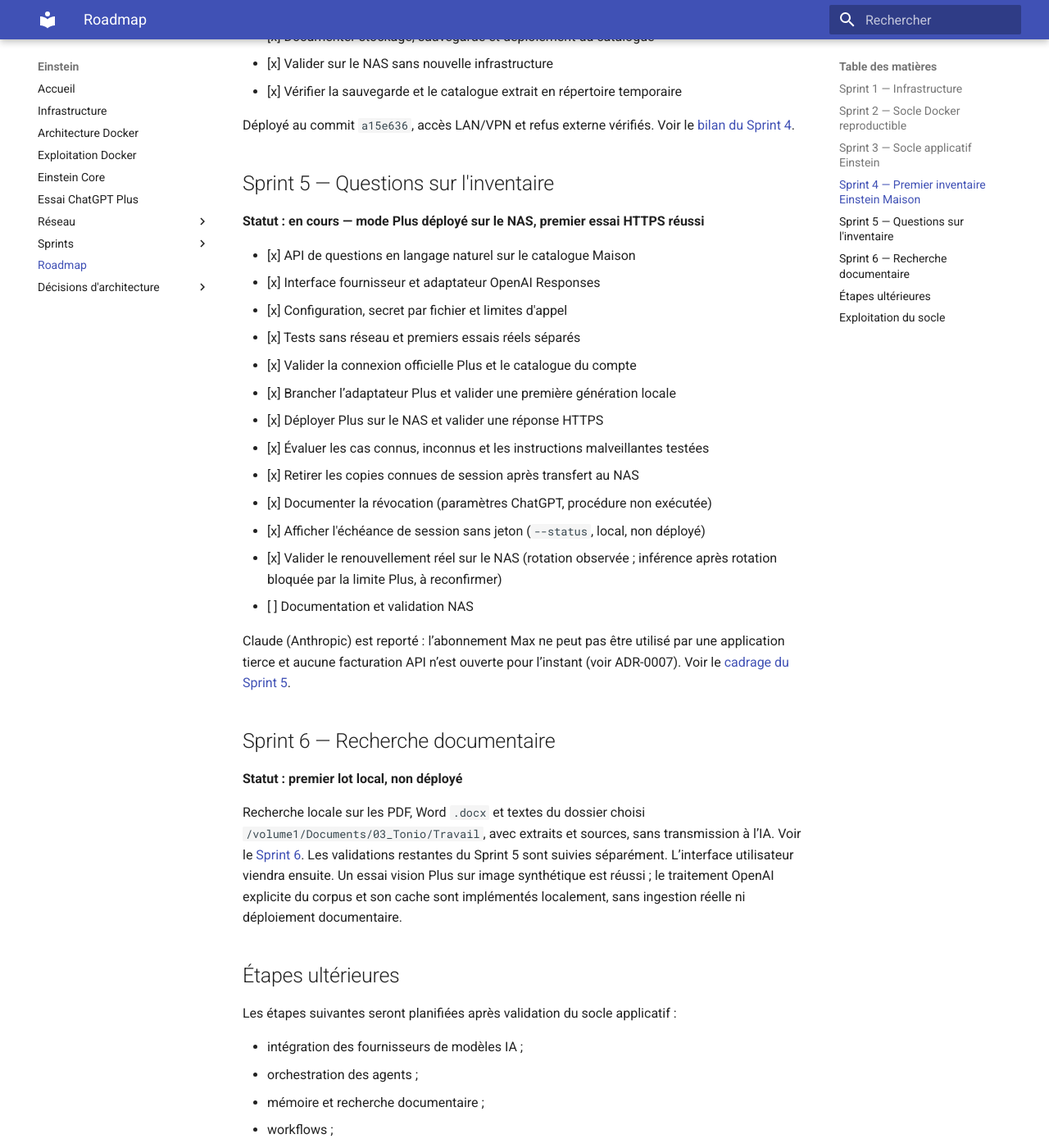
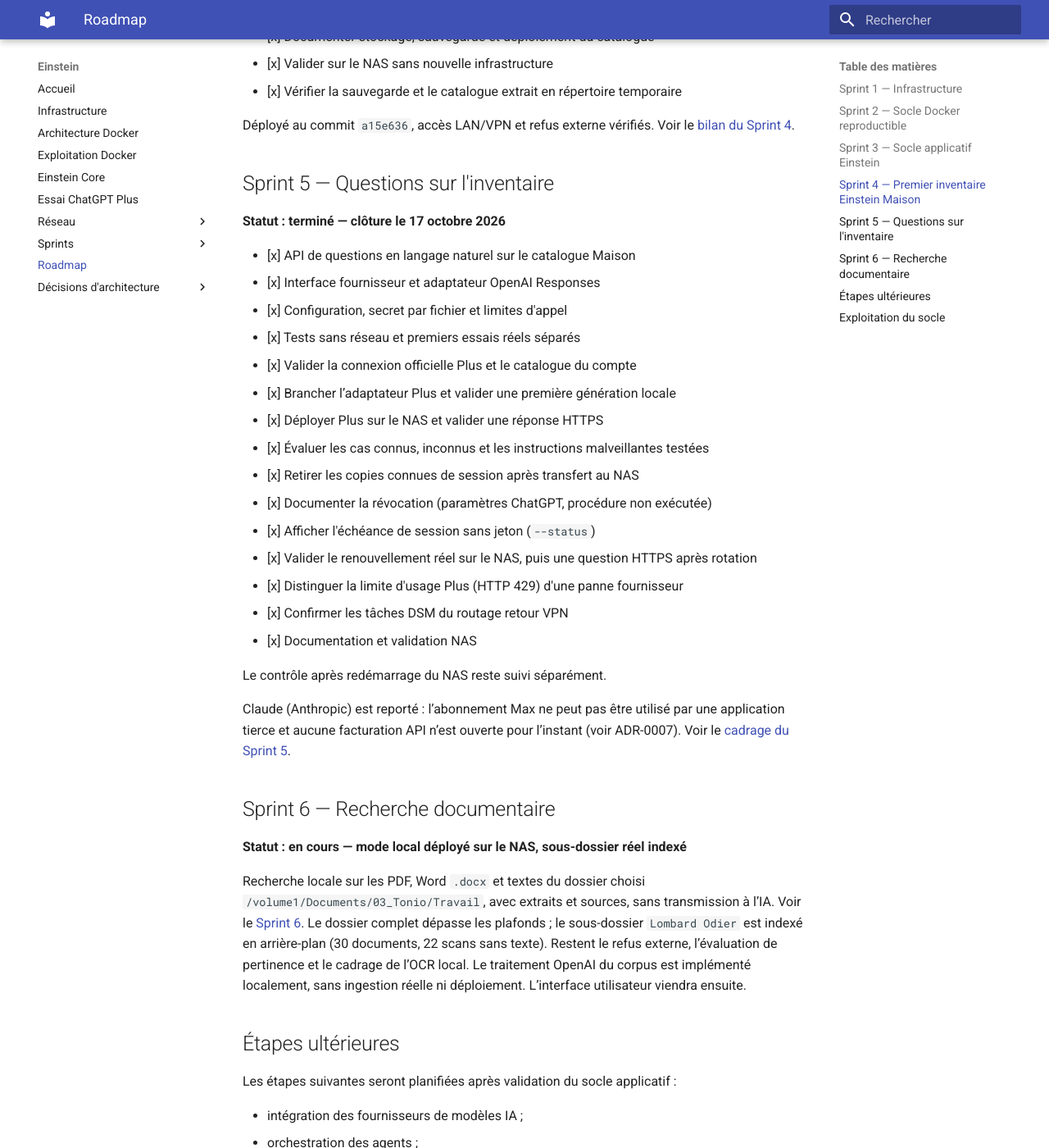
Before and after one commit to asanchez74/Einstein, an MkDocs documentation site: the page built from docs/roadmap.md, in a window 1280 px wide and 1400 px high, scrolled down 2326 px. Shown: the whole window at 82% size. Built offline with MkDocs 1.6.1 and Material for MkDocs 9.7.7, drawn with Linux system fonts in a browser that asks for light colours.

Commit message:
docs: clôturer le Sprint 5 après inférence réussie post-rotation
Co-Authored-By: Claude Opus 5.5 <noreply@anthropic.com>

```diff
--- a/docs/roadmap.md
+++ b/docs/roadmap.md
@@ -84,7 +84,7 @@ Voir le [bilan du Sprint 4](sprints/sprint-4-inventaire-maison.md).
 
 ## Sprint 5 — Questions sur l'inventaire
 
-**Statut : en cours — mode Plus déployé sur le NAS, premier essai HTTPS réussi**
+**Statut : terminé — clôture le 17 octobre 2026**
 
 - [x] API de questions en langage naturel sur le catalogue Maison
 - [x] Interface fournisseur et adaptateur OpenAI Responses
@@ -96,24 +96,29 @@ Voir le [bilan du Sprint 4](sprints/sprint-4-inventaire-maison.md).
 - [x] Évaluer les cas connus, inconnus et les instructions malveillantes testées
 - [x] Retirer les copies connues de session après transfert au NAS
 - [x] Documenter la révocation (paramètres ChatGPT, procédure non exécutée)
-- [x] Afficher l'échéance de session sans jeton (`--status`, local, non déployé)
-- [x] Valider le renouvellement réel sur le NAS (rotation observée ; inférence après rotation bloquée par la limite Plus, à reconfirmer)
-- [ ] Documentation et validation NAS
+- [x] Afficher l'échéance de session sans jeton (`--status`)
+- [x] Valider le renouvellement réel sur le NAS, puis une question HTTPS après rotation
+- [x] Distinguer la limite d'usage Plus (HTTP 429) d'une panne fournisseur
+- [x] Confirmer les tâches DSM du routage retour VPN
+- [x] Documentation et validation NAS
+
+Le contrôle après redémarrage du NAS reste suivi séparément.
 
 Claude (Anthropic) est reporté : l’abonnement Max ne peut pas être utilisé par une application tierce et aucune facturation API n’est ouverte pour l’instant (voir ADR-0007).
 Voir le [cadrage du Sprint 5](sprints/sprint-5-questions-inventaire.md).
 
 ## Sprint 6 — Recherche documentaire
 
-**Statut : premier lot local, non déployé**
+**Statut : en cours — mode local déployé sur le NAS, sous-dossier réel indexé**
 
 Recherche locale sur les PDF, Word `.docx` et textes du dossier choisi
 `/volume1/Documents/03_Tonio/Travail`, avec extraits et sources, sans transmission à l’IA.
-Voir le [Sprint 6](sprints/sprint-6-recherche-documentaire.md). Les validations
-restantes du Sprint 5 sont suivies séparément. L’interface utilisateur viendra
-ensuite. Un essai vision Plus sur image synthétique est réussi ; le traitement
-OpenAI explicite du corpus et son cache sont implémentés localement, sans
-ingestion réelle ni déploiement documentaire.
+Voir le [Sprint 6](sprints/sprint-6-recherche-documentaire.md). Le dossier
+complet dépasse les plafonds ; le sous-dossier `Lombard Odier` est indexé en
+arrière-plan (30 documents, 22 scans sans texte). Restent le refus externe,
+l’évaluation de pertinence et le cadrage de l’OCR local. Le traitement OpenAI
+du corpus est implémenté localement, sans ingestion réelle ni déploiement.
+L’interface utilisateur viendra ensuite.
 
 ## Étapes ultérieures
 
```
Also changed, not shown: README.md (+2 -2 lines), docs/sprints/sprint-5-questions-inventaire.md (+16 -1 lines).
